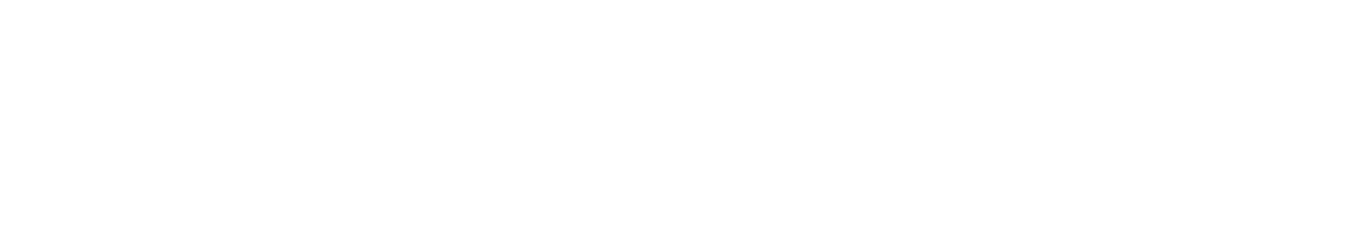
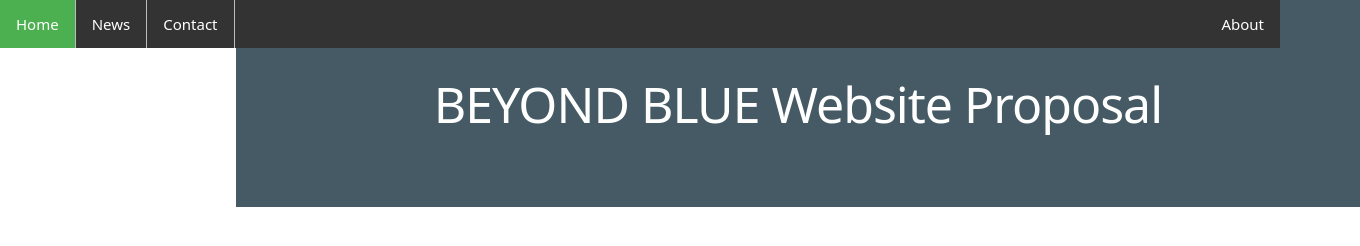
Before and after one commit to mayabrandel/BeyondBlueWebsitePrototype, a plain HTML site: page index.html in a window 1280 px wide. Shown: the whole page, 1360 px wide, since content can reach past the window. Drawn offline with Linux system fonts and the light colour scheme.

Commit message:
Nav Bar and header added

```diff
--- a/index.html
+++ b/index.html
@@ -5,8 +5,29 @@
     <meta name="viewport" content="width=device-width">
     <title>repl.it</title>
     <link href="style.css" rel="stylesheet" type="text/css" />
+
   </head>
   <body>
+
     <script src="script.js"></script>
+
+    <!-- Navigation bar up the top -->
+    <nav>
+    <ul>
+      <li><a class="active" href="#home">Home</a></li>
+      <li><a href="#news">News</a></li>
+      <li><a href="#contact">Contact</a></li>
+      <li style="float:right"><a href="#about">About</a></li>
+    </ul>
+    </nav>
+
+    <header>
+		<h1>BEYOND BLUE Website Proposal</h1>
+	  </header>
+
+
+
+
   </body>
+
 </html>
--- a/style.css
+++ b/style.css
@@ -0,0 +1,97 @@
+/* Base Styles
+–––––––––––––––––––––––––––––––––––––––––––––––––– */
+
+html {
+	scroll-behavior: smooth;
+	font-size: 62.5%;
+}
+
+body {
+	margin: 0;
+	display: grid;
+
+	font-family: system-ui, sans-serif;
+	font-size: 1.5em;
+}
+
+/* Typography
+–––––––––––––––––––––––––––––––––––––––––––––––––– */
+
+h1,
+h2,
+h3,
+h4 {
+
+	font-weight: 400;
+}
+
+h1 {
+	font-size: 5rem;
+	line-height: 1.2;
+	letter-spacing: -.1rem;
+}
+
+h2 {
+	font-size: 3.8rem;
+	line-height: 1.25;
+	letter-spacing: -.1rem;
+}
+
+h3 {
+	font-size: 2.6rem;
+	line-height: 1.3;
+	letter-spacing: -.1rem;
+}
+
+h4 {
+	font-size: 2.0rem;
+	line-height: 1.35;
+	letter-spacing: -.08rem;
+}
+
+header {
+	grid-area: header;
+	background: #455A64;
+	color: white;
+	padding: 4rem;
+  width: 100%;
+	text-align: center;
+}
+
+/* Navigation
+–––––––––––––––––––––––––––––––––––––––––––––––––– */
+
+nav ul {
+  list-style-type: none;
+  margin: 0;
+  padding: 0;
+  overflow: hidden;
+  width: 100%;
+  position: fixed;
+  background-color: #333;
+}
+
+nav li {
+  float: left;
+  border-right:1px solid #bbb;
+}
+
+nav li:last-child {
+  border-right: none;
+}
+
+nav li a {
+  display: block;
+  color: white;
+  text-align: center;
+  padding: 14px 16px;
+  text-decoration: none;
+}
+
+nav li a:hover:not(.active) {
+  background-color: #111;
+}
+
+nav .active {
+  background-color: #4CAF50;
+}
```
